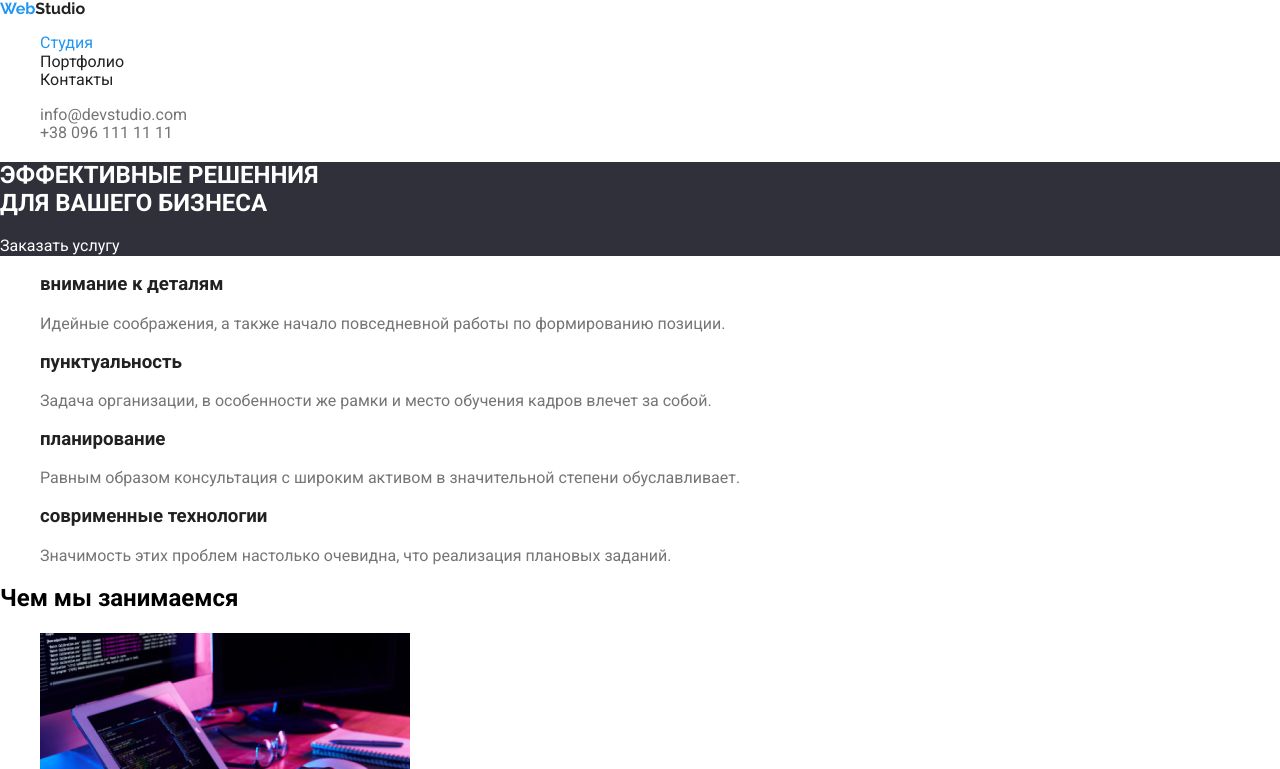
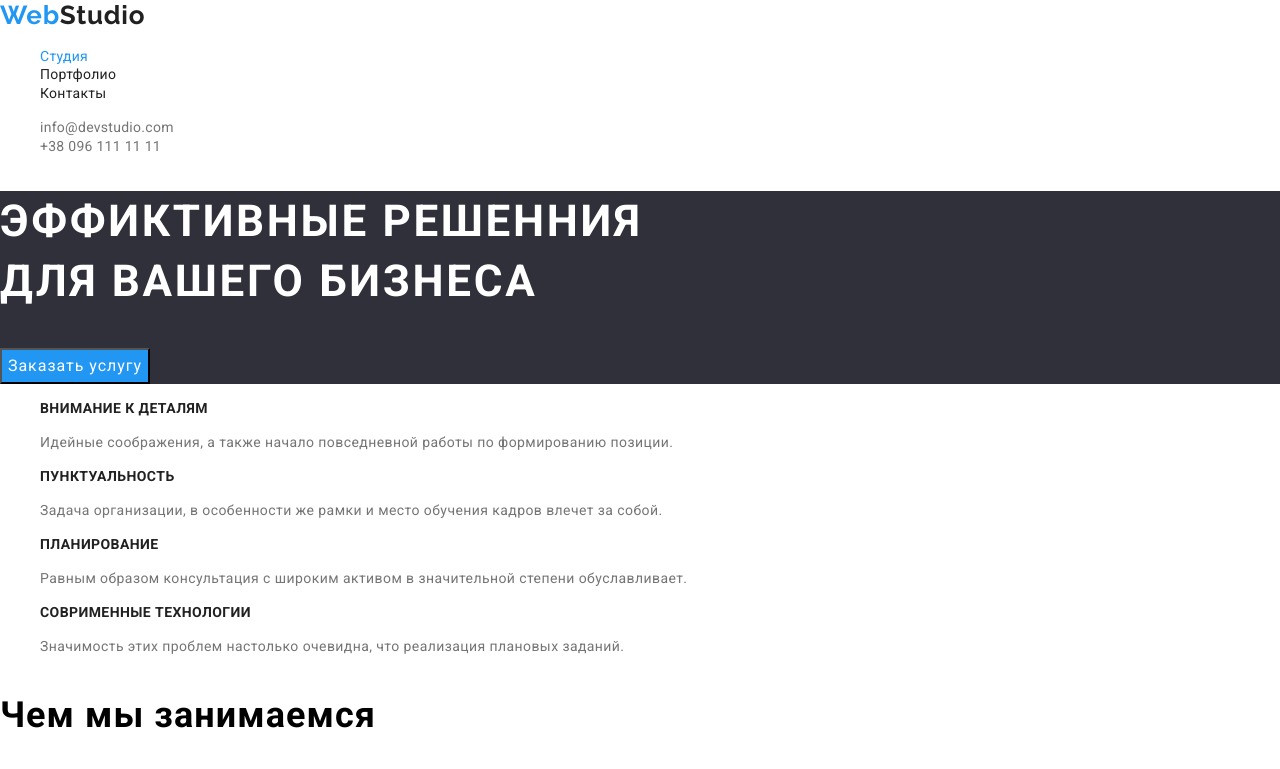
Before and after one commit to Dmytro78/goit-markup-hw-02, a plain HTML site: page index.html in a window 1280 px wide. Shown: the top 769 px of the page. Drawn offline with nearby package versions, Linux system fonts and the light colour scheme.

Commit message:
correction1

```diff
--- a/css/common.css
+++ b/css/common.css
@@ -31,9 +31,59 @@ li {
 }
 
 .logo,
+.logo-footer {
+  font-size: 26px;
+  line-height: 31px;
+  letter-spacing: 0.03em;
+}
+
+.links-item,
+.contakts-item {
+  font-size: 14px;
+  line-height: 16px;
+  letter-spacing: 0.02em;
+}
+
+.hero-h1 {
+  font-size: 44px;
+  line-height: 60px;
+  letter-spacing: 0.06em;
+  text-transform: uppercase;
+}
+
+.post-title {
+  font-size: 14px;
+  line-height: 16px;
+  letter-spacing: 0.03em;
+  text-transform: uppercase;
+}
+
+.post-text,
+.adress,
+.address .contakts-item {
+  font-size: 14px;
+  line-height: 24px;
+  letter-spacing: 0.03em;
+}
+
+.works,
+.ot-h2 {
+  font-size: 36px;
+  line-height: 42px;
+  letter-spacing: 0.03em;
+}
+
+.ot-list-itemh,
+.ot-list-itemp {
+  font-size: 16px;
+  line-height: 19px;
+  letter-spacing: 0.03em;
+}
+
+.btn,
+.logo,
 .links-item,
 .contakts-item,
-.hero-btn,
 .logo-footer,
 .adress {
   text-decoration: none;
@@ -68,10 +118,12 @@ li {
 .links-item:hover,
 .links-item:focus,
 .contakts-item:hover,
-.contakts-item:focus,
-.hero-btn:hover,
-.hero-btn:focus {
+.contakts-item:focus {
   color: var(--blue-text);
+}
+
+.btn {
+  cursor: pointer;
 }
 
 .btn:hover {
--- a/css/home.css
+++ b/css/home.css
@@ -3,8 +3,12 @@
   color: var(--white-text);
 }
 
-.hero-btn {
+.btn {
+  background: var(--blue-text);
   color: var(--white-text);
+  font-size: 16px;
+  line-height: 30px;
+  letter-spacing: 0.06em;
 }
 
 .ot {
--- a/css/portfolio.css
+++ b/css/portfolio.css
@@ -1,9 +1,13 @@
-.btn:hover {
-  background: var(--blue-text);
-  color: var(--white-text);
+.btn {
+  font-size: 16px;
+  line-height: 26px;
+  letter-spacing: 0.03em;
 }
 
 .post-itemh {
+  font-size: 18px;
+  line-height: 36px;
+  letter-spacing: 0.06em;
   color: var(--black-text);
 }
 
@@ -11,5 +15,8 @@
 .post-itempd,
 .post-itempm,
 .post-itempa {
+  font-size: 16px;
+  line-height: 30px;
+  letter-spacing: 0.03em;
   color: var(--gray-text-op100);
 }
--- a/index.html
+++ b/index.html
@@ -31,8 +31,8 @@
     <main>
     <!--hero-->
         <section class="hero">
-        <h1 class="hero-h1">ЭФФЕКТИВНЫЕ РЕШЕННИЯ<br>ДЛЯ ВАШЕГО БИЗНЕСА</h1>
-        <a class="hero-btn" href="#">Заказать услугу</a>
+        <h1 class="hero-h1">эффиктивные решенния<br>для вашего бизнеса</h1>
+        <button class="btn">Заказать услугу</button>
         </section>
 
     <!--about us-->
@@ -56,7 +56,7 @@
                 <p class="post-text">Значимость этих проблем настолько очевидна, что реализация плановых заданий.</p>
                 </li>
             </ul>
-            <h2 class="works">Чем мы занимаемся</h2>
+            <h3 class="works">Чем мы занимаемся</h3>
             <ul class="works-images">
                 <li class="works-image">
                     <a href="#">
```
Also changed, not shown: portfolio.html (+10 -11 lines).
